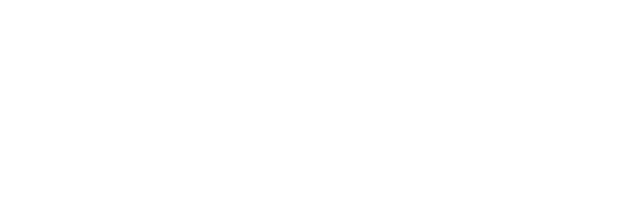
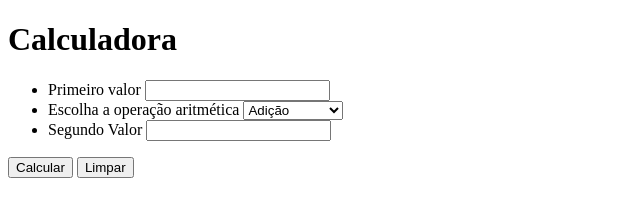
Before and after one commit to Delsivan/JavaScript_Iniciante, a plain HTML site: page DOM/calculadora.html in a window 1280 px wide. Shown: the whole page, without its empty margins (0-640 px from the left). Drawn offline with Linux system fonts and the light colour scheme.

Commit message:
Adicionando calculadora.html e calc.js

```diff
--- a/DOM/calculadora.html
+++ b/DOM/calculadora.html
@@ -5,8 +5,34 @@
     <meta http-equiv="X-UA-Compatible" content="IE=edge">
     <meta name="viewport" content="width=device-width, initial-scale=1.0">
     <title>Calculadora</title>
+    <link rel="stylesheet" href="estilos/estilos.css">
+    <script src="scripts/calc.js"></script>
 </head>
 <body>
-
+    <h1>Calculadora</h1>
+    <form action="">
+        <ul>
+            <li>
+                <label for="valor1">Primeiro valor</label>
+                <input type="text" id="valor1">
+            </li>
+            <li>
+                <label for="operacao">Escolha a operação aritmética</label>
+                <select id="operacao">
+                    <option value="+">Adição</option>
+                    <option value="-">Subtração</option>
+                    <option value="*">Multiplicação</option>
+                    <option value="/">Divisão</option>
+                </select>
+            </li>
+            <li>
+                <label for="valor2">Segundo Valor</label>
+                <input type="text" id="valor2">
+            </li>
+        </ul>
+        <input type="button" onclick="Calcular('valor1', 'valor2', 'operacao', 'saida')" value="Calcular">
+        <input type="button" onclick="Limpar('valor1','valor2')" value="Limpar">
+    </form>
+    <p id="saida"></p>
 </body>
 </html>
--- /dev/null
+++ b/DOM/scripts/calc.js
@@ -0,0 +1,13 @@
+function Limpar(id1, id2) {
+    document.getElementById(id1).value ="";
+    document.getElementById(id2).value ="";
+}
+
+function Calcular(numero1, numero2, operacao, saida){
+    var num1 = document.getElementById(numero1).value;
+    var num2 = document.getElementById(numero2).value;
+    var operador = document.getElementById(operacao).options[document.getElementById(operacao).selectedIndex].value;
+    var expressao = num1 + operador + num2;
+    resultado = eval(expressao)
+    document.getElementById(saida).innerHTML = resultado;
+}
```
